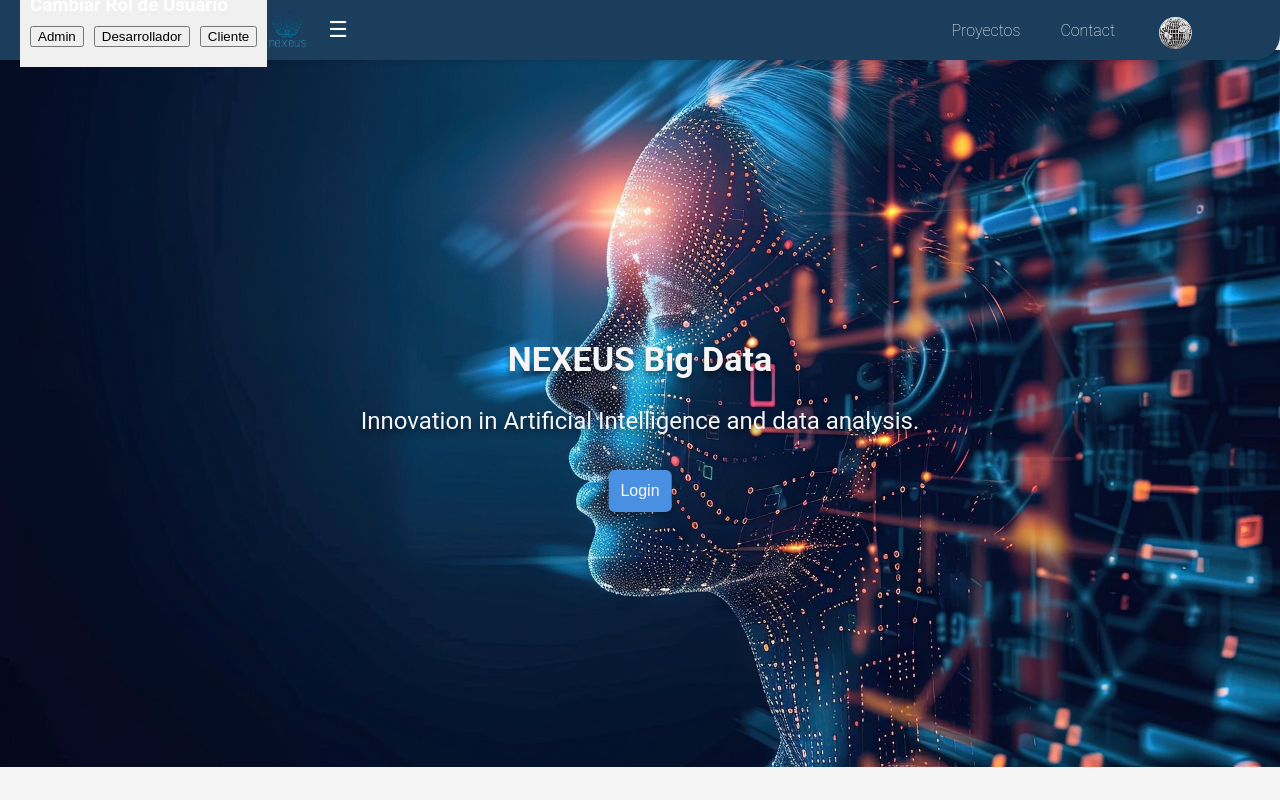
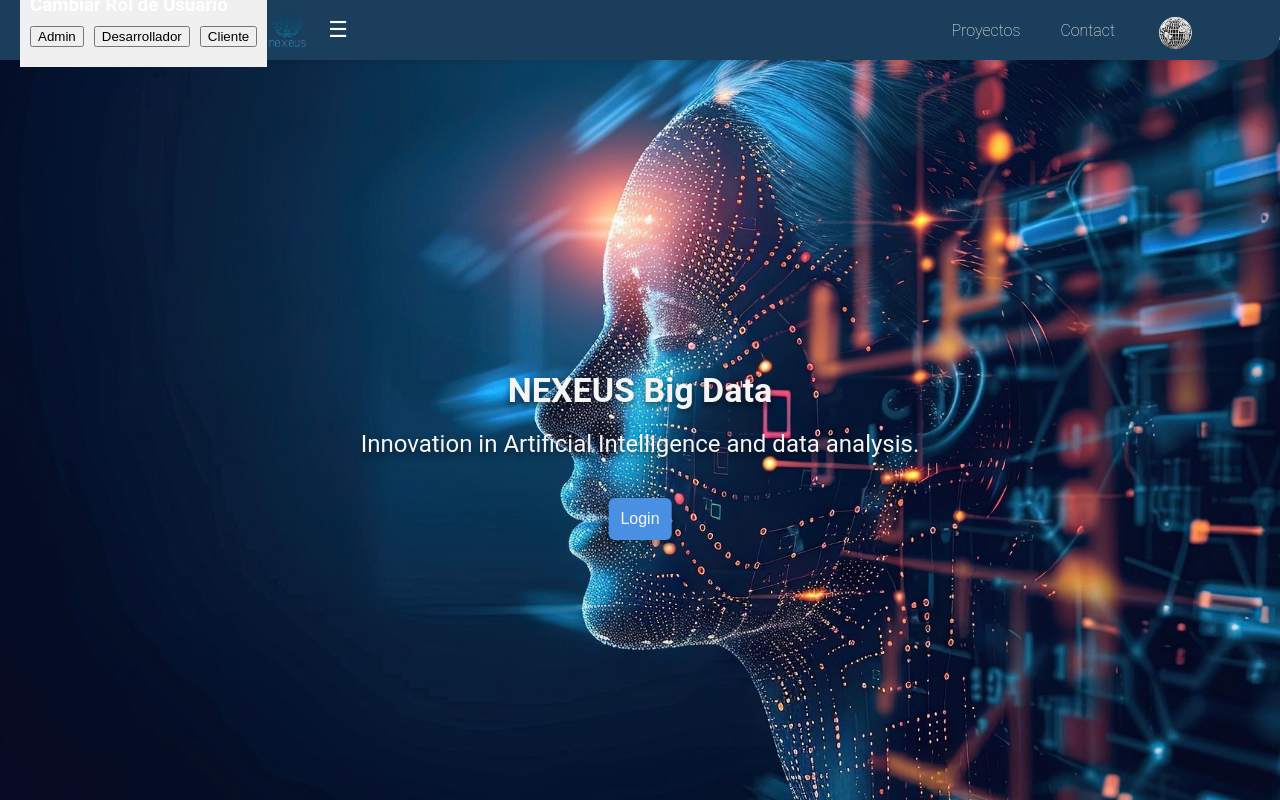
Before and after one commit to Olm72/frontend, a React (Create React App) app: page / in a window 1280 px wide. Built offline with nearby package versions, Linux system fonts and the light colour scheme.

Commit message:
Estilo corregido de home.css

```diff
--- a/src/pages/Home.jsx
+++ b/src/pages/Home.jsx
@@ -9,9 +9,13 @@ const Home = ({ toggleTheme, theme }) => {
 
   return (
     <div className="home-container">
-      {/* Sección del Hero */}
-      <section className="home-hero">
-        <img src={headerImage} alt="Hero" className="hero-image" />
+      {/* Hero Section */}
+      <section
+        className="home-hero"
+        style={{
+          backgroundImage: `url(${headerImage})`,
+        }}
+      >
         <div className="hero-text">
           <h1>NEXEUS Big Data</h1>
           <p>{t("homep")}</p>
@@ -20,8 +24,6 @@ const Home = ({ toggleTheme, theme }) => {
           </Link>
         </div>
       </section>
-
-
     </div>
   );
 };
--- a/src/styles/Home.css
+++ b/src/styles/Home.css
@@ -1,12 +1,3 @@
-/* General Layout */
-.home-container {
-  font-family: 'Roboto', sans-serif;
-  line-height: 1.6;
-  display: flex;
-  flex-direction: column;
-  min-height: 100vh; /* Asegura que la página ocupe el 100% de la pantalla */
-}
-
 :root {
   --primary-color: #1A3E5C; /* Azul marino */
   --secondary-color: #4A90E2; /* Azul claro */
@@ -19,87 +10,67 @@
   --button-hover-color: #3CB371;
 }
 
+body, html {
+  margin: 0;
+  padding: 0;
+  width: 100%;
+  height: 100%;
+}
+
+.home-container {
+  font-family: 'Roboto', sans-serif;
+  display: flex;
+  flex-direction: column;
+  width: 100%;
+  height: 100%;
+}
+
 /* Hero Section */
 .home-hero {
   position: relative;
-  text-align: center;
-  background-color: var(--background-color); /* Mejora el contraste si no hay imagen de fondo */
-}
-
-.hero-image {
   width: 100%;
-  height: auto;
-  opacity: 1;
-  object-fit: cover; /* Asegura que la imagen se ajuste bien al contenedor */
-  margin-bottom: 0px;
+  height: 100vh; /* Ocupa toda la pantalla */
+  background-image: url('../assets/images/fondo-pantalla-nexeus-big-data-inicio.jpg'); /* Asegúrate de que la ruta sea correcta */
+  background-size: cover; /* Hace que la imagen cubra todo el área */
+  background-position: center; /* Centra la imagen */
+  background-repeat: no-repeat; /* Evita la repetición */
 }
 
 .hero-text {
   position: absolute;
-  top: 50%; /* Centra verticalmente */
-  left: 50%; /* Centra horizontalmente */
+  top: 50%;
+  left: 50%;
   transform: translate(-50%, -50%);
   color: var(--background-color);
-  text-shadow: 0 4px 6px rgba(0, 0, 0, 0.5); /* Efecto de sombra para mejor legibilidad */
-  max-width: 80%; /* Limita el ancho del texto en pantallas grandes */
+  text-shadow: 0px 4px 6px rgba(0, 0, 0, 0.5);
+  text-align: center;
+  max-width: 80%;
 }
 
 .hero-text h1 {
-  font-size: 34px; /* Tamaño del título NEXEUS Big Data */
-  margin-bottom: 15px; /* Espacio debajo del título */
+  font-size: 34px;
   font-weight: bold;
+  margin-bottom: 20px;
 }
 
 .hero-text p {
-  font-size: 24px; /* Tamaño del párrafo */
-  margin-bottom: 20px; /* Espacio entre el párrafo y el botón */
+  font-size: 24px;
+  margin-bottom: 30px;
   max-width: 600px;
 }
 
-.hero-image::after {
-  content: "";
-  position: absolute;
-  top: 0;
-  left: 0;
-  width: 100%;
-  height: 100%;
-  background: rgba(0, 0, 0, 0.4);
-  z-index: 1;
+.cta-button {
+  padding: 12px 24px;
+  font-size: 16px;
+  background-color: var(--primary-color);
+  color: white;
+  border: none;
+  border-radius: 6px;
+  cursor: pointer;
+  transition: background-color 0.3s ease, transform 0.2s ease;
 }
 
-/* Features Section */
-.home-features {
-  padding: 40px 20px;
-  text-align: center;
-  color: var(--text-color);
-  flex: 1;
+.cta-button:hover {
+  background-color: var(--secondary-color);
+  transform: scale(1.05);
 }
-
-.feature img {
-  width: 100%;
-  max-width: 500px;
-  border-radius: 10px;
-  margin-bottom: 15px;
-}
-
-.feature p {
-  font-size: 24px;
-  margin: 20px auto;
-  line-height: 1.5;
-  max-width: 600px;
-  margin-bottom: 0px;
-}
-
-.features-title {
-  font-size: 34px;
-  margin-bottom: 30px;
-}
-
-.feature-image {
-  margin-bottom: 0px;
-}
-
-.feature-description {
-  margin-top: 10px; /* Espacio encima del párrafo */
-  font-size: 24px; /* Opcional: ajuste del tamaño */
-}
```
